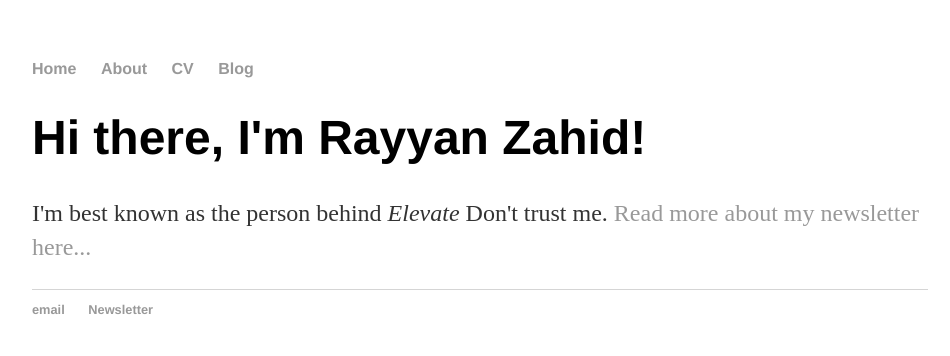
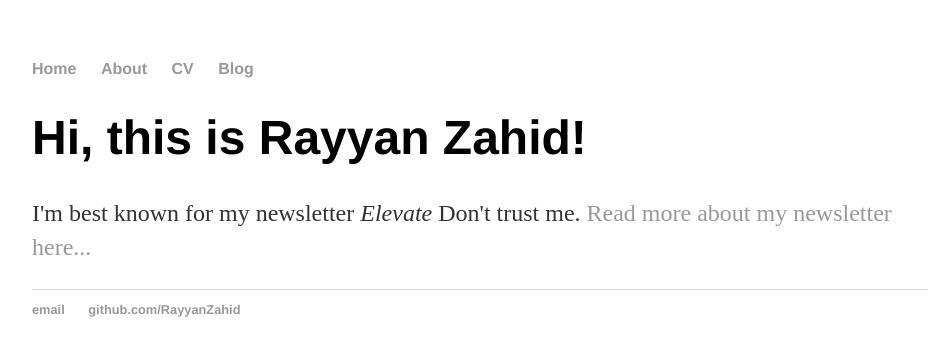
Before and after one commit to RayyanZahid/RayyanZahid.github.io, a Jekyll site: the page built from index.html, in a window 1280 px wide. Shown: the top 356 px of the page, without its empty margins (160-1110 px from the left). Built offline with Jekyll 4.4.1, drawn with Linux system fonts in a browser that asks for light colours.

Commit message:
Update index.html

```diff
--- a/index.html
+++ b/index.html
@@ -1,30 +1,8 @@
-<!DOCTYPE html>
-<html>
-	<head>
-		<title>Welcome to Rayyan Zahid</title>
-		<!-- link to main stylesheet -->
-		<link rel="stylesheet" type="text/css" href="/css/main.css">
-	</head>
-	<body>
-		<nav>
-    		<ul>
-        		<li><a href="/">Home</a></li>
-	        	<li><a href="/about">About</a></li>
-        		<li><a href="/cv">CV</a></li>
-        		<li><a href="/blog">Blog</a></li>
-    		</ul>
-		</nav>
-		<div class="container">
-    		<div class="blurb">
-        		<h1>Hi there, I'm Rayyan Zahid!</h1>
-				<p>I'm best known as the person behind <em>Elevate</em> Don't trust me. <a href="/about">Read more about my newsletter here...</a></p>
-    		</div><!-- /.blurb -->
-		</div><!-- /.container -->
-		<footer>
-    		<ul>
-        		<li><a href="mailto:contact@rayyanzahid.com">email</a></li>
-        		<li><a href="www.elevatebyrayyan.com">Newsletter</a></li>
-			</ul>
-		</footer>
-	</body>
-</html>
+---
+layout: default
+title: Rayyan Zahid
+---
+<div class="blurb">
+	<h1>Hi, this is Rayyan Zahid!</h1>
+	<p>I'm best known for my newsletter <em>Elevate</em> Don't trust me. <a href="/about">Read more about my newsletter here...</a></p>
+</div><!-- /.blurb -->
```
